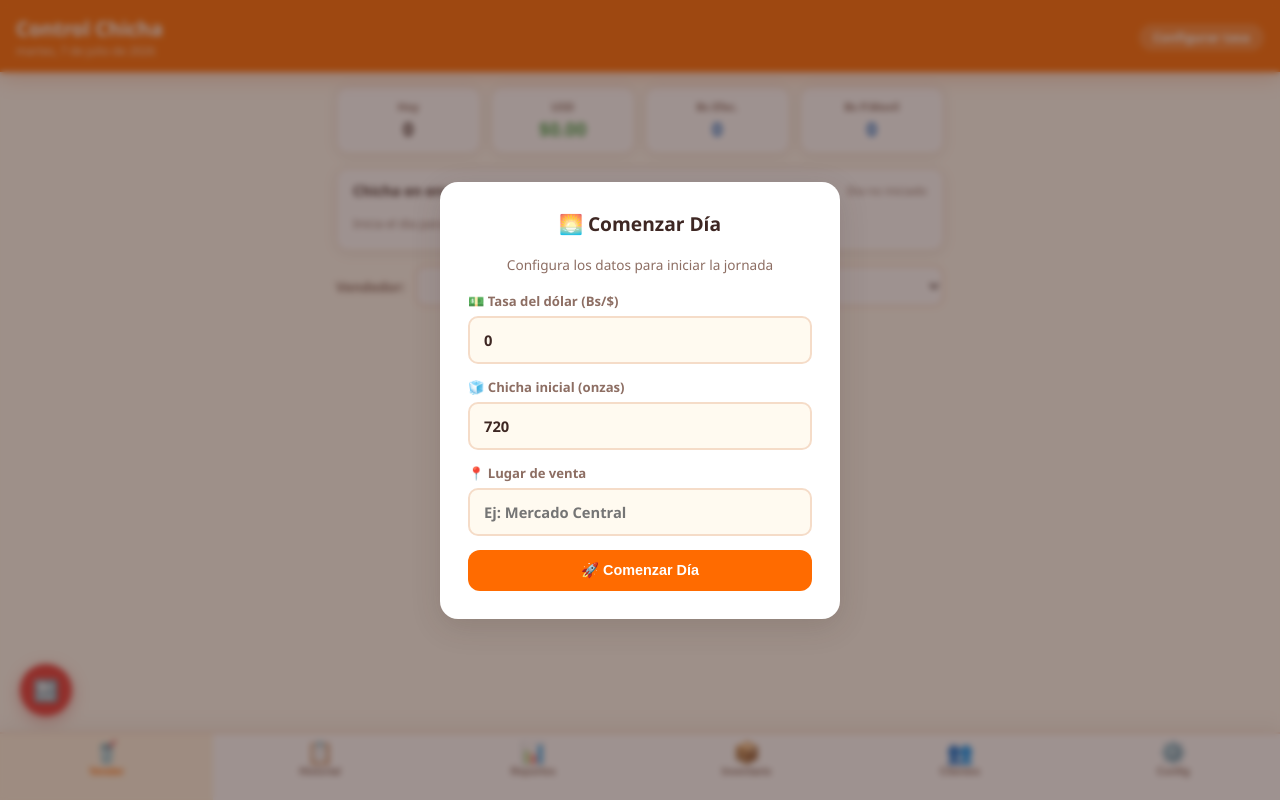
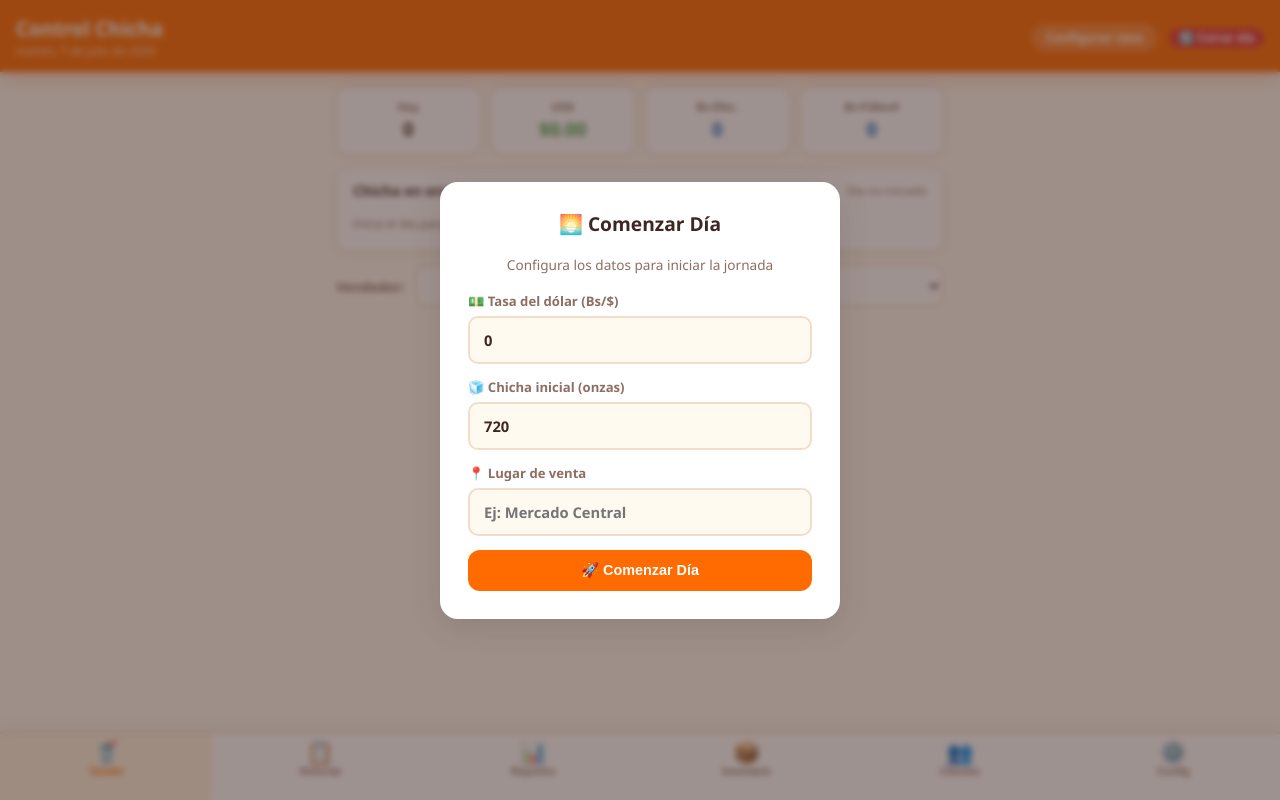
Before and after one commit to hernan74ven/control-chicha, a website with bundled scripts: page public/index.html in a window 1280 px wide. Built offline with nearby package versions, Linux system fonts and the light colour scheme; files whose address does not match are found by name.

Commit message:
move emergency cerrar dia button to header

```diff
--- a/public/index.html
+++ b/public/index.html
@@ -43,6 +43,7 @@
   </div>
   <div class="h-right">
     <span class="rate-badge" id="rateBadge">Tasa: --</span>
+    <button class="btn btn-sm btn-danger header-emergency-btn" onclick="window.cerrarDia()" title="Cerrar día (emergencia)">🔚 Cerrar día</button>
   </div>
 </header>
 
@@ -58,9 +59,6 @@
     <div id="carritoFab" class="carrito-fab hidden" onclick="window.abrirCarrito()">
       <span class="carrito-fab-icon">🛒</span>
       <span class="carrito-fab-count" id="carritoFabCount">0</span>
-    </div>
-    <div id="emergencyCloseBtn" class="emergency-fab" onclick="window.cerrarDia()" title="Cerrar día (emergencia)">
-      <span class="emergency-fab-icon">🔚</span>
     </div>
   </section>
 
--- a/public/styles.css
+++ b/public/styles.css
@@ -905,23 +905,10 @@ main {
   align-items: center;
   justify-content: center;
 }
-/* Emergency close day FAB */
-.emergency-fab {
-  position: fixed;
-  bottom: 84px;
-  left: 20px;
-  width: 52px;
-  height: 52px;
-  border-radius: 50%;
-  background: var(--danger);
-  color: #fff;
-  display: flex;
-  align-items: center;
-  justify-content: center;
-  box-shadow: 0 4px 16px rgba(198,40,40,0.4);
-  cursor: pointer;
-  z-index: 89;
-  transition: transform 0.2s, opacity 0.2s;
+/* Emergency close day button (header) */
+.header-emergency-btn {
+  margin-left: 8px;
+  padding: 4px 10px;
+  font-size: 0.75rem;
+  line-height: 1;
 }
-.emergency-fab:active { transform: scale(0.9); }
-.emergency-fab-icon { font-size: 1.3rem; }
```
